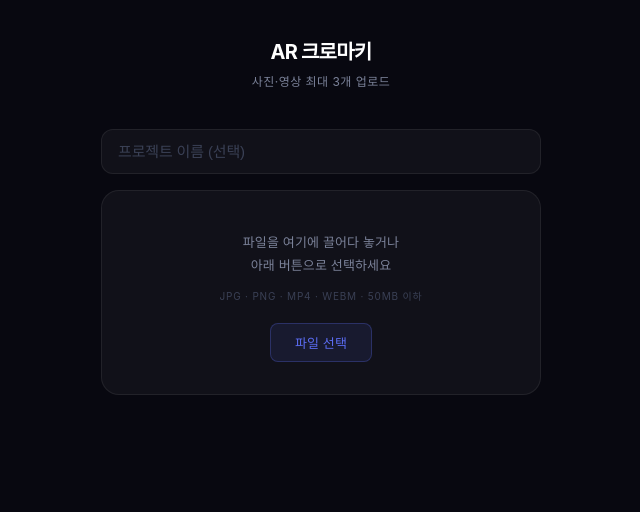
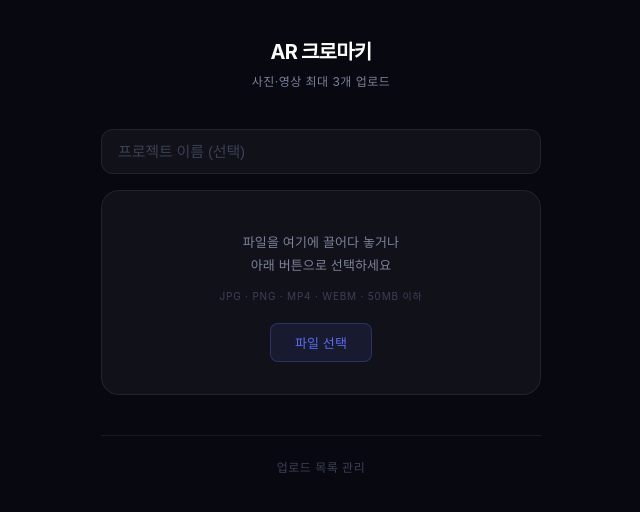
Before and after one commit to Elgrim-2025/photo-ar-website, a website: page public/index.html in a window 1280 px wide. Shown: the full height of the page, 319-959 px from the left. Drawn offline with Linux system fonts and the light colour scheme.

Commit message:
feat : index 수정

```diff
--- a/public/css/upload.css
+++ b/public/css/upload.css
@@ -521,3 +521,22 @@ h2 {
     background: #fff;
     padding: 10px;
 }
+
+/* ─── Footer ─────────────────────────────────────── */
+
+footer {
+    text-align: center;
+    margin-top: 40px;
+    padding-top: 20px;
+    border-top: 1px solid var(--border);
+}
+
+#manage-link {
+    color: var(--text-dim);
+    font-size: 12px;
+    text-decoration: none;
+    letter-spacing: 0.04em;
+    transition: color 0.2s;
+}
+
+#manage-link:hover { color: var(--text-sub); }
--- a/public/index.html
+++ b/public/index.html
@@ -54,6 +54,10 @@
             <a id="open-ar-link" href="#" target="_blank">AR 보기 열기</a>
             <button id="new-upload-btn">새로 업로드</button>
         </section>
+
+        <footer>
+            <a href="/manage" id="manage-link">업로드 목록 관리</a>
+        </footer>
     </div>
 
     <script src="https://cdnjs.cloudflare.com/ajax/libs/qrcodejs/1.0.0/qrcode.min.js"></script>
```
